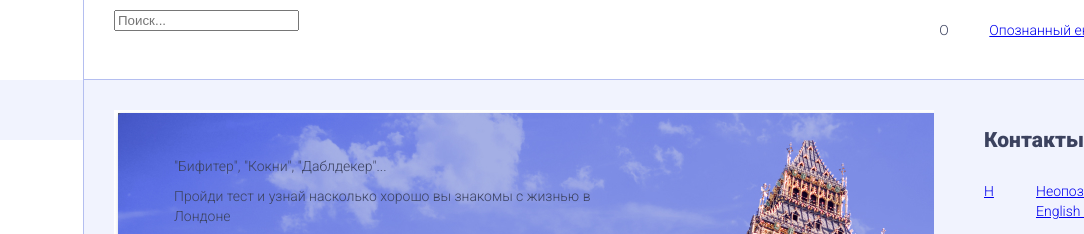
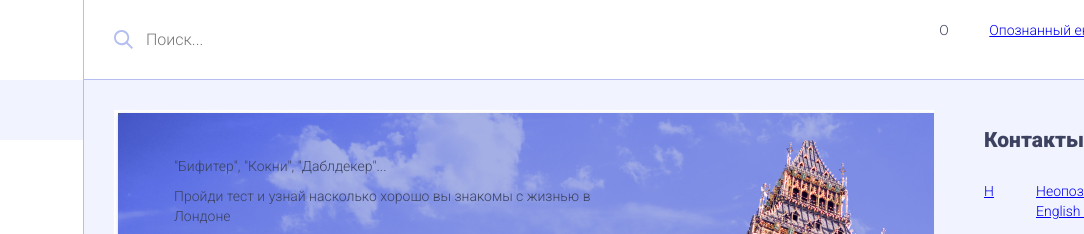
Before and after one commit to icobra/grid_lesson1, a plain HTML site: page index.html in a window 1280 px wide. Shown: the top 234 px of the page, 196-1280 px from the left. Drawn offline with Linux system fonts and the light colour scheme.

Commit message:
feat: add search image and style to search-form

```diff
--- a/index.html
+++ b/index.html
@@ -37,7 +37,7 @@
     <header class="page-header">
       <div class="search">
         <form method="GET" action="#">
-            <input class="search-fild" type="text" name="search" id="search" placeholder="Поиск...">
+            <input class="search-field" type="text" name="search" id="search" placeholder="Поиск...">
         </form>
       </div>
       <div class="profile item-with-picture" data-text="O">
--- a/style.css
+++ b/style.css
@@ -190,6 +190,17 @@ body {
 
 .search-field {
   padding: 20px 20px 20px 32px;
+
+  font-family: inherit;
+  font-weight: 300;
+  font-size: 16px;
+  line-height: 19px;
+  color: #3c425f;
+  border: none;
+  background-image: url("img/search.svg");
+  background-repeat: no-repeat;
+  background-position: left center;
+  background-size: 20px 20px;
 }
 
 .profile {
```
Also changed, not shown: img/search.svg (added).
